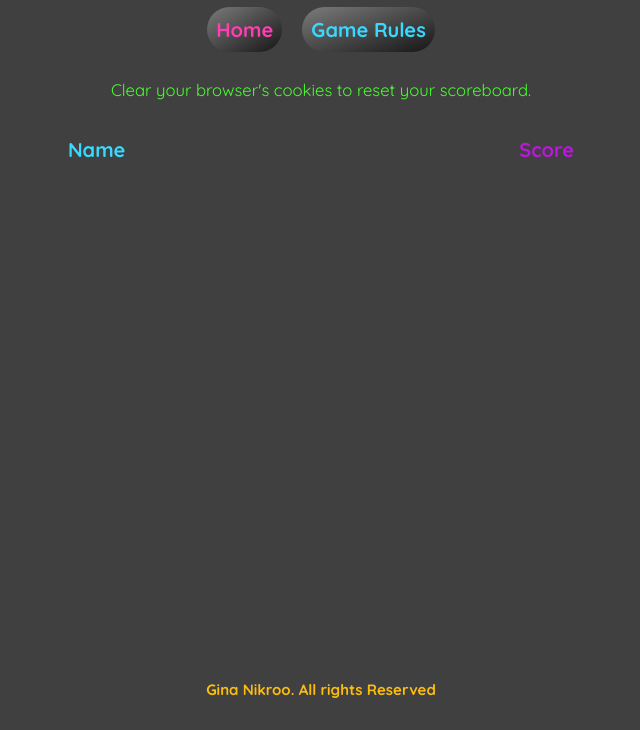
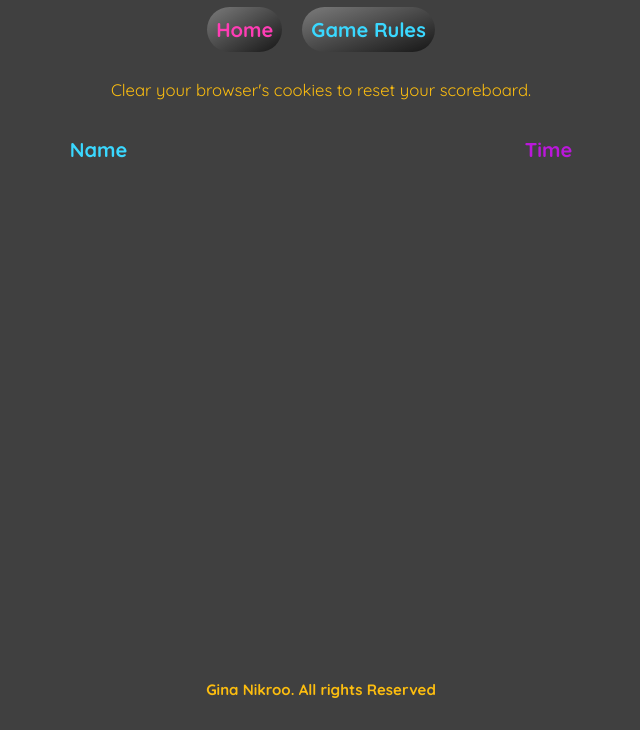
Before and after one commit to GNikroo/Memory-Game, a plain HTML site: page scoreboard.html in a window 1280 px wide. Shown: the part 70-800 px from the top of the page, without its empty margins (319-959 px from the left). Drawn offline with Linux system fonts and the light colour scheme.

Commit message:
Make minor changes to html

```diff
--- a/scoreboard.html
+++ b/scoreboard.html
@@ -20,13 +20,13 @@
     </header>
     <main>
         <div id="scoreboard-layout">
-            <div class="clear green">
+            <div class="clear orange">
                 <p>
                     Clear your browser's cookies to reset your scoreboard.
                 </p>
             </div>
             <ul id="scoreboard">
-                <li><span class="blue">Name</span><span class="purple">Score</span></li>
+                <li><span class="blue">Name</span><span class="purple">Time</span></li>
             </ul>
         </div>
             </main>
```
Also changed, not shown: rules.html (+0 -3 lines).
